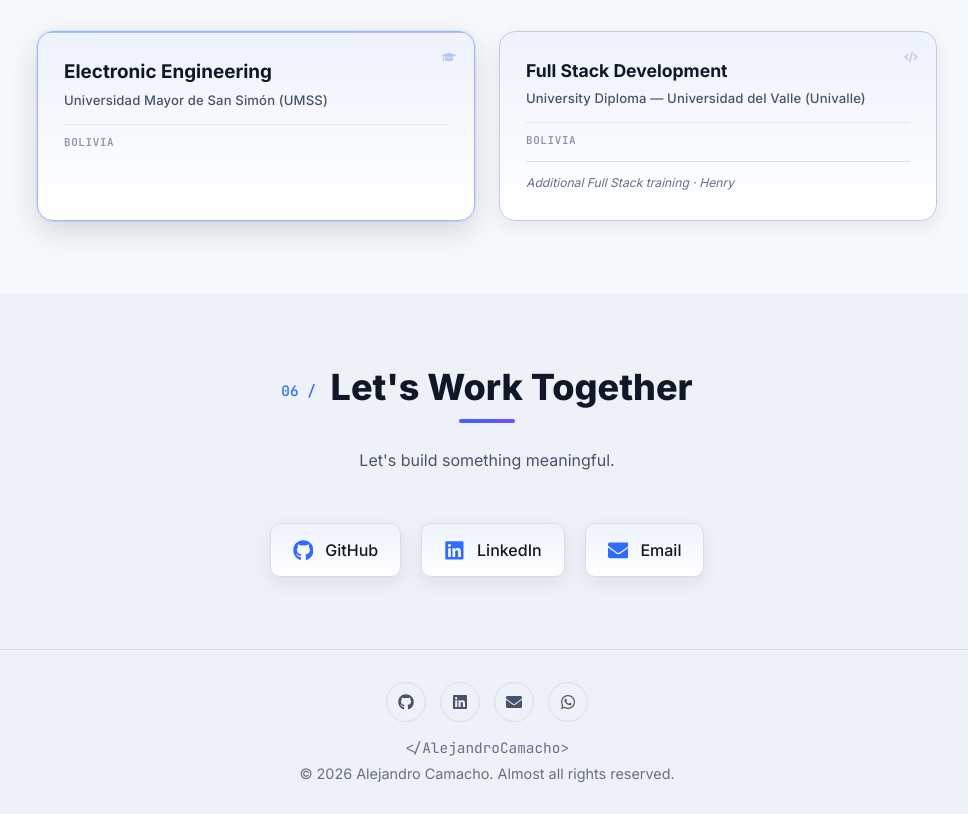
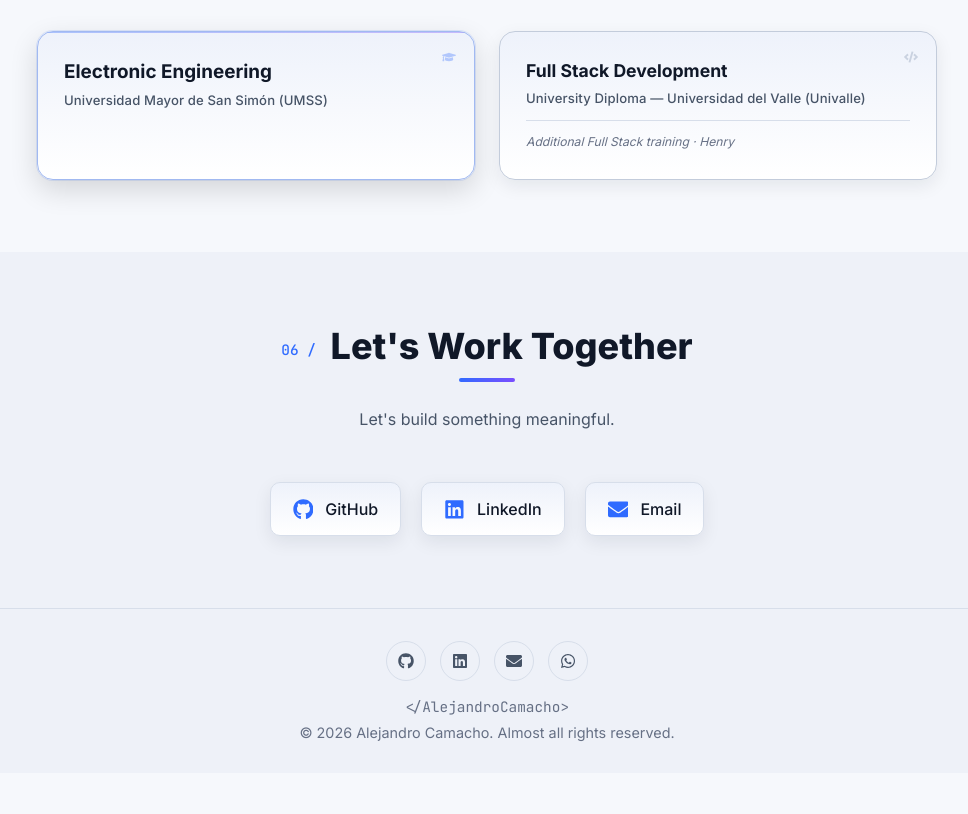
Before and after one commit to AlexandroCamacho1000/alejandrocamachodev, a React (Vite) app: page / in a window 1280 px wide. Shown: the part 4720-5534 px from the top of the page, without its empty margins (153-1121 px from the left). After the commit the page ends 5493 px from the top, so only its background shows below. Built offline with nearby package versions, Linux system fonts and the light colour scheme.

Commit message:
final: Education exact structure — remove Bolivia, keep discreet icon and featured accent

```diff
--- a/src/components/Education/Education.jsx
+++ b/src/components/Education/Education.jsx
@@ -15,8 +15,6 @@ function EducationItem({ item }) {
       <span className="education-icon" aria-hidden="true"><Icon /></span>
       <h3>{item.degree}</h3>
       <span className="education-institution">{item.institution}</span>
-      <div className="education-divider" aria-hidden="true" />
-      <span className="education-location">{item.location}</span>
       {item.note && (
         <p className="education-note">{item.note}</p>
       )}
--- a/src/i18n/translations.js
+++ b/src/i18n/translations.js
@@ -151,13 +151,11 @@ const translations = {
         {
           degree: "Electronic Engineering",
           institution: "Universidad Mayor de San Simón (UMSS)",
-          location: "Bolivia",
           featured: true,
         },
         {
           degree: "Full Stack Development",
           institution: "University Diploma — Universidad del Valle (Univalle)",
-          location: "Bolivia",
           note: "Additional Full Stack training · Henry",
         },
       ],
@@ -323,13 +321,11 @@ const translations = {
         {
           degree: "Ingeniería Electrónica",
           institution: "Universidad Mayor de San Simón (UMSS)",
-          location: "Bolivia",
           featured: true,
         },
         {
           degree: "Desarrollo Full Stack",
           institution: "Diplomado Universitario — Universidad del Valle (Univalle)",
-          location: "Bolivia",
           note: "Formación Full Stack adicional · Henry",
         },
       ],
```
